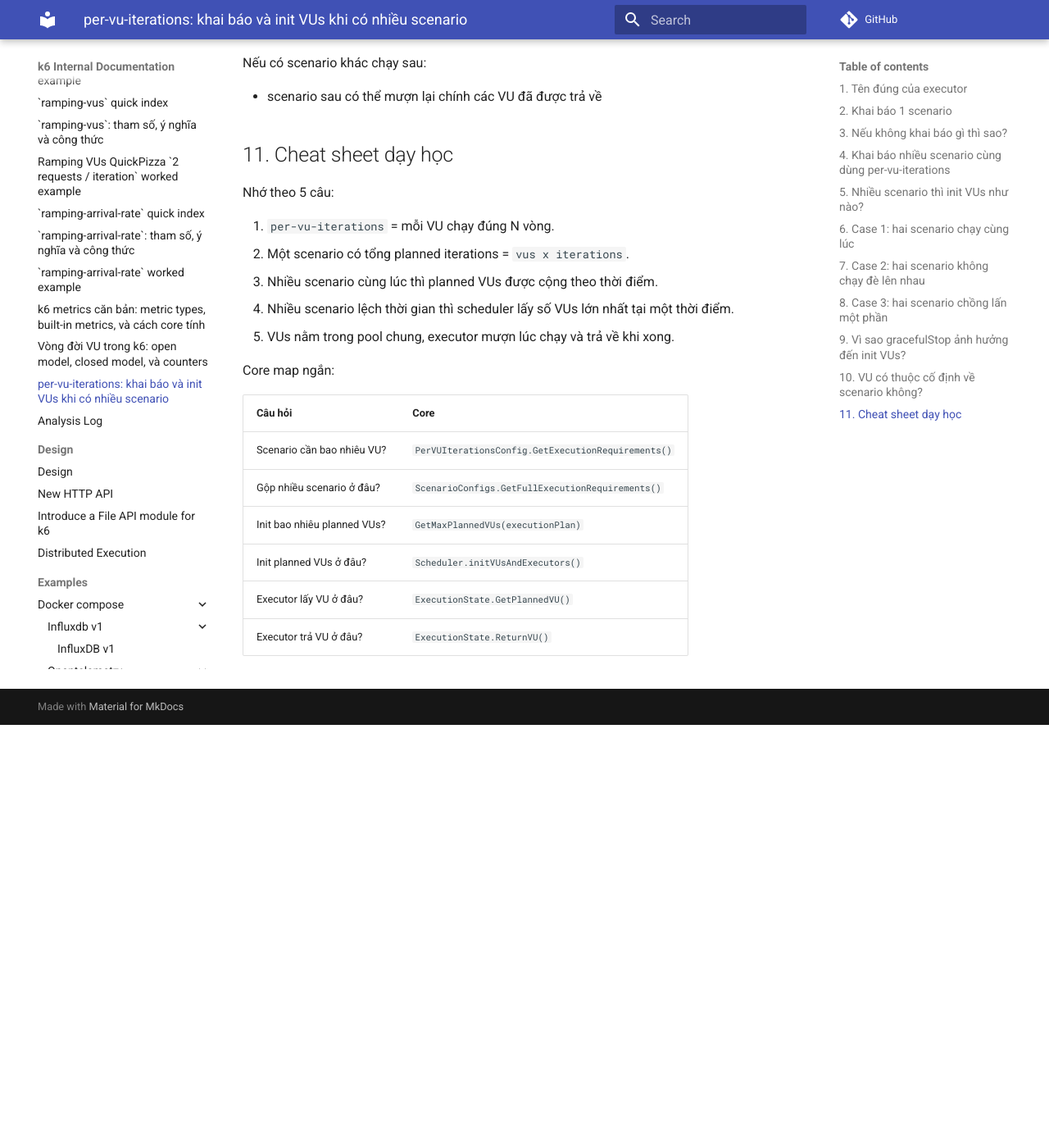
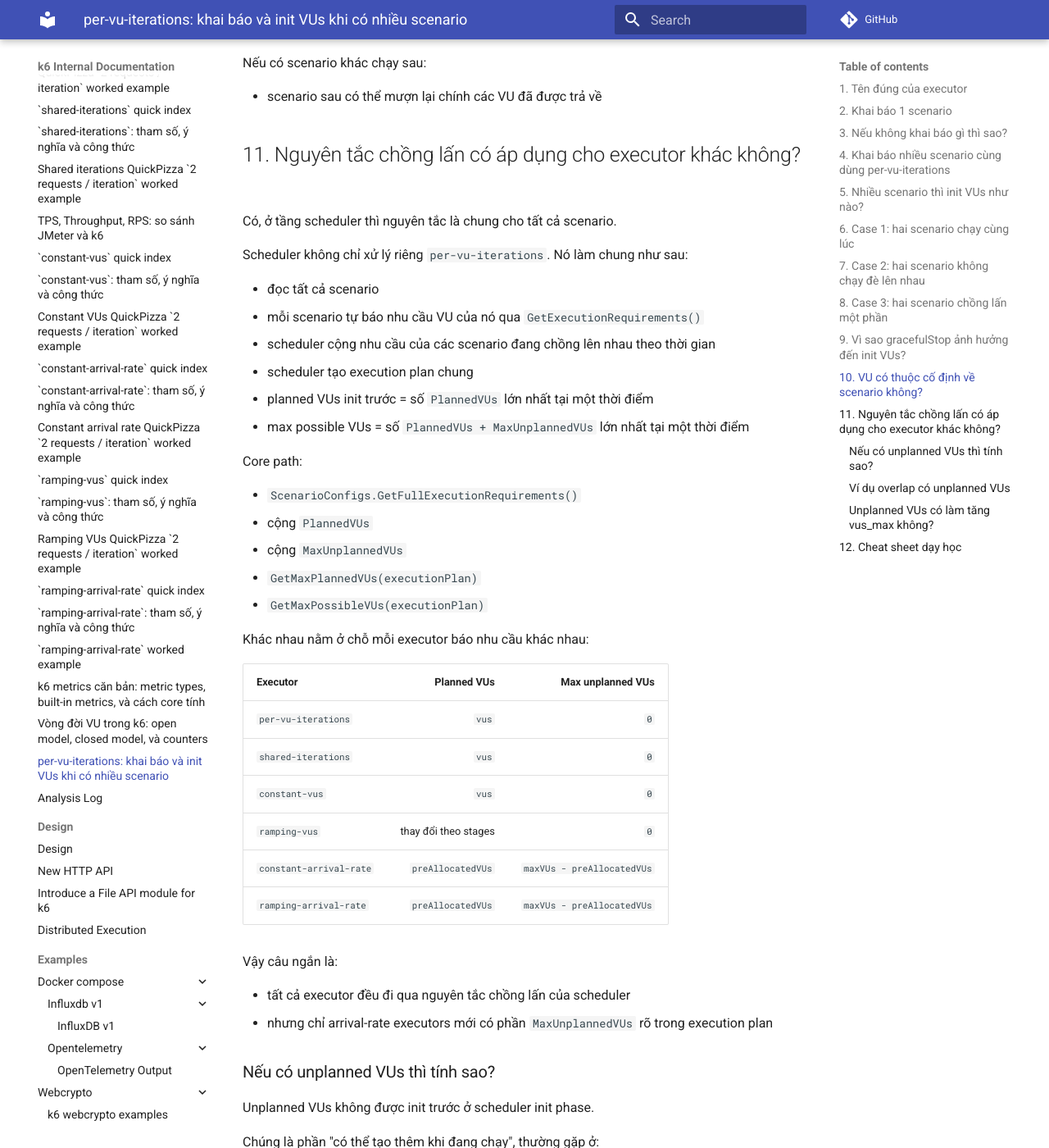
Before and after one commit to meomew-auto/markdown, an MkDocs documentation site: the page built from docs/20260521_per-vu-iterations-khai-bao-nhieu-scenario.md, in a window 1280 px wide and 1400 px high, scrolled down 8264 px. Shown: the whole window at 82% size. Built offline with MkDocs 1.6.1 and Material for MkDocs 9.7.7, drawn with Linux system fonts in a browser that asks for light colours; comment, search, counter and statistics services are not loaded; before the commit the page ends 9148 px from its top, so only the background shows below that; some of the changed text lies outside the part shown.

Commit message:
Update docs

````diff
--- a/docs/20260521_per-vu-iterations-khai-bao-nhieu-scenario.md
+++ b/docs/20260521_per-vu-iterations-khai-bao-nhieu-scenario.md
@@ -349,15 +349,143 @@ Nếu có scenario khác chạy sau:
 
 - scenario sau có thể mượn lại chính các VU đã được trả về
 
-## 11. Cheat sheet dạy học
+## 11. Nguyên tắc chồng lấn có áp dụng cho executor khác không?
 
-Nhớ theo 5 câu:
+Có, ở tầng scheduler thì nguyên tắc là chung cho tất cả scenario.
+
+Scheduler không chỉ xử lý riêng `per-vu-iterations`. Nó làm chung như sau:
+
+- đọc tất cả scenario
+- mỗi scenario tự báo nhu cầu VU của nó qua `GetExecutionRequirements()`
+- scheduler cộng nhu cầu của các scenario đang chồng lên nhau theo thời gian
+- scheduler tạo execution plan chung
+- planned VUs init trước = số `PlannedVUs` lớn nhất tại một thời điểm
+- max possible VUs = số `PlannedVUs + MaxUnplannedVUs` lớn nhất tại một thời điểm
+
+Core path:
+
+- `ScenarioConfigs.GetFullExecutionRequirements()`
+- cộng `PlannedVUs`
+- cộng `MaxUnplannedVUs`
+- `GetMaxPlannedVUs(executionPlan)`
+- `GetMaxPossibleVUs(executionPlan)`
+
+Khác nhau nằm ở chỗ mỗi executor báo nhu cầu khác nhau:
+
+| Executor | Planned VUs | Max unplanned VUs |
+| --- | ---: | ---: |
+| `per-vu-iterations` | `vus` | `0` |
+| `shared-iterations` | `vus` | `0` |
+| `constant-vus` | `vus` | `0` |
+| `ramping-vus` | thay đổi theo stages | `0` |
+| `constant-arrival-rate` | `preAllocatedVUs` | `maxVUs - preAllocatedVUs` |
+| `ramping-arrival-rate` | `preAllocatedVUs` | `maxVUs - preAllocatedVUs` |
+
+Vậy câu ngắn là:
+
+- tất cả executor đều đi qua nguyên tắc chồng lấn của scheduler
+- nhưng chỉ arrival-rate executors mới có phần `MaxUnplannedVUs` rõ trong execution plan
+
+### Nếu có unplanned VUs thì tính sao?
+
+Unplanned VUs không được init trước ở scheduler init phase.
+
+Chúng là phần "có thể tạo thêm khi đang chạy", thường gặp ở:
+
+- `constant-arrival-rate`
+- `ramping-arrival-rate`
+
+Ví dụ:
+
+```js
+export const options = {
+  scenarios: {
+    arrival_case: {
+      executor: "constant-arrival-rate",
+      rate: 100,
+      timeUnit: "1s",
+      duration: "30s",
+      preAllocatedVUs: 3,
+      maxVUs: 10,
+    },
+  },
+};
+```
+
+Core hiểu:
+
+- planned VUs = `preAllocatedVUs = 3`
+- max unplanned VUs = `maxVUs - preAllocatedVUs = 10 - 3 = 7`
+- max possible VUs = `3 + 7 = 10`
+
+Dịch đời thường:
+
+- scheduler init trước 3 VUs
+- trong lúc chạy, nếu 3 VUs không đủ để nhận các mốc start iteration, executor có thể xin thêm VU
+- tổng VUs của scenario này không được vượt `maxVUs = 10`
+
+Core path khi đang chạy:
+
+- arrival-rate executor gọi `GetUnplannedVU()`
+- nếu còn quota unplanned, core initialize VU mới ngay lúc đó
+- nếu hết quota unplanned, core thử lấy lại VU đã có trong pool
+
+### Ví dụ overlap có unplanned VUs
+
+Scenario A:
+
+- `constant-arrival-rate`
+- `preAllocatedVUs = 3`
+- `maxVUs = 10`
+- planned = 3
+- max unplanned = 7
+
+Scenario B:
+
+- `per-vu-iterations`
+- `vus = 5`
+- planned = 5
+- max unplanned = 0
+
+Nếu A và B chạy chồng lên nhau:
+
+- planned VUs cần init trước = `3 + 5 = 8`
+- max unplanned có thể tạo thêm = `7 + 0 = 7`
+- max possible VUs tại đoạn overlap = `8 + 7 = 15`
+
+Nếu A và B không chồng lên nhau:
+
+- lúc A chạy: max possible = `3 + 7 = 10`
+- lúc B chạy: max possible = `5 + 0 = 5`
+- max possible toàn test = `max(10, 5) = 10`
+
+Không được cộng bừa thành `10 + 5 = 15`, vì chúng không chạy cùng lúc.
+
+### Unplanned VUs có làm tăng `vus_max` không?
+
+Có thể có.
+
+`vus_max` là số VU đã initialize tại thời điểm sample. Nếu arrival-rate executor tạo thêm unplanned VUs
+giữa lúc chạy, `vus_max` có thể tăng trong summary/timeline.
+
+Nhưng cần nhớ:
+
+- planned VUs được init trước khi execution bắt đầu
+- unplanned VUs được init trong execution phase
+- init unplanned VU có thể tốn thời gian
+- unplanned VU chỉ giúp các mốc start sau khi nó init xong
+- mốc start đã tới hạn mà không có VU rảnh vẫn có thể bị `dropped_iterations`
+
+## 12. Cheat sheet dạy học
+
+Nhớ theo 6 câu:
 
 1. `per-vu-iterations` = mỗi VU chạy đúng N vòng.
 2. Một scenario có tổng planned iterations = `vus x iterations`.
 3. Nhiều scenario cùng lúc thì planned VUs được cộng theo thời điểm.
 4. Nhiều scenario lệch thời gian thì scheduler lấy số VUs lớn nhất tại một thời điểm.
-5. VUs nằm trong pool chung, executor mượn lúc chạy và trả về khi xong.
+5. Arrival-rate có thể có unplanned VUs: không init trước, chỉ có thể tạo thêm khi đang chạy.
+6. VUs nằm trong pool chung, executor mượn lúc chạy và trả về khi xong.
 
 Core map ngắn:
 
@@ -366,6 +494,8 @@ Core map ngắn:
 | Scenario cần bao nhiêu VU? | `PerVUIterationsConfig.GetExecutionRequirements()` |
 | Gộp nhiều scenario ở đâu? | `ScenarioConfigs.GetFullExecutionRequirements()` |
 | Init bao nhiêu planned VUs? | `GetMaxPlannedVUs(executionPlan)` |
+| Tối đa có thể lên bao nhiêu VUs nếu tính cả unplanned? | `GetMaxPossibleVUs(executionPlan)` |
 | Init planned VUs ở đâu? | `Scheduler.initVUsAndExecutors()` |
 | Executor lấy VU ở đâu? | `ExecutionState.GetPlannedVU()` |
+| Arrival-rate xin thêm unplanned VU ở đâu? | `ExecutionState.GetUnplannedVU()` |
 | Executor trả VU ở đâu? | `ExecutionState.ReturnVU()` |
````
